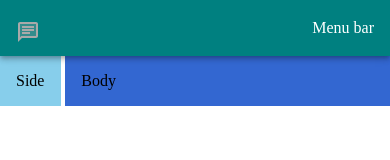
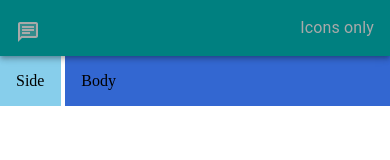
Before and after one commit to adgehbirhane/adgehchat, a React (Vite) app: page / in a window 390 px wide. Shown: the top 160 px of the page. Built offline with nearby package versions, Linux system fonts and the light colour scheme.

Commit message:
code refactor on responsiveness/

```diff
--- a/src/layout/header/Menubar.tsx
+++ b/src/layout/header/Menubar.tsx
@@ -1,7 +1,24 @@
-import React from 'react'
+import { Typography } from "@mui/material";
+import React from "react";
 
 export const Menubar = () => {
   return (
-    <div>Menu bar</div>
-  )
-}
+    <>
+        <Typography
+      variant="body1"
+      color="darkgrey"
+      sx={{ ml:1, display: { xs: "none", sm: "block" } }}
+    >
+      Menu bar buttons
+    </Typography>
+    <Typography
+      variant="body1"
+      color="darkgrey"
+      sx={{ ml: 1, display: { xs: "block", sm: "none" } }}
+    >
+      Icons only
+    </Typography>
+    </>
+
+  );
+};
```
